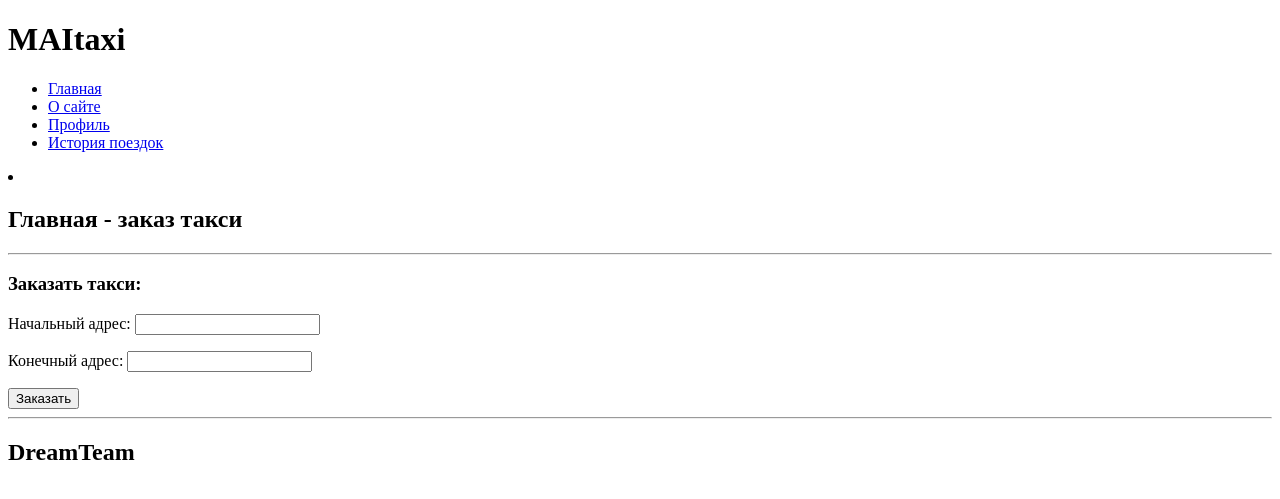
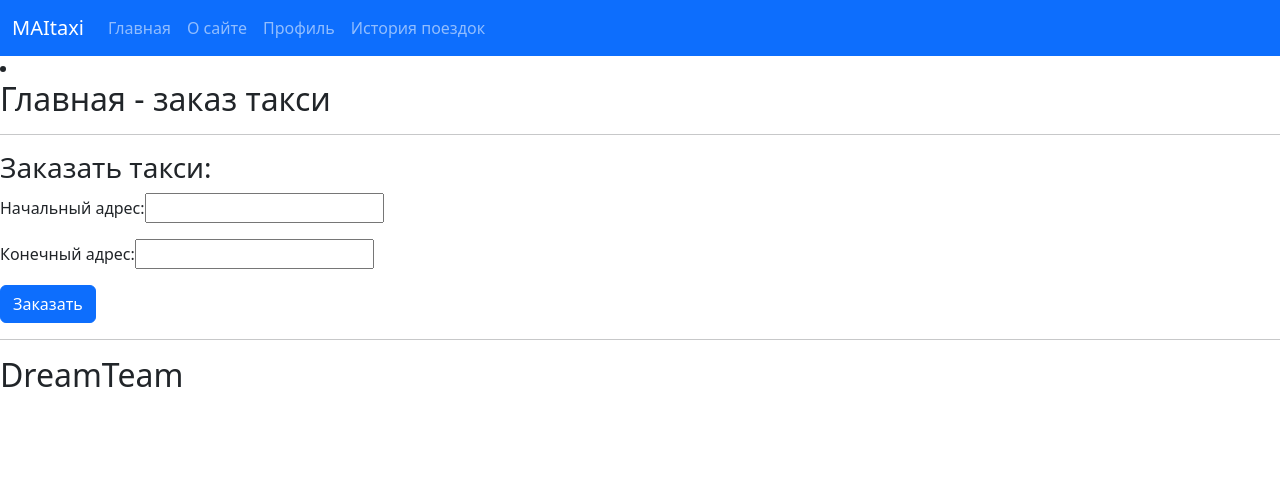
Before and after one commit to egorus1442/ItProjectTaxiDjango, a Django app: page /home/ in a window 1280 px wide. Shown: the top 499 px of the page. Run offline with Django 5.2, Linux system fonts and the light colour scheme.

Commit message:
add bootstrap to base.html | change button in home.html

```diff
--- a/main/maitaxi/templates/maitaxi/base.html
+++ b/main/maitaxi/templates/maitaxi/base.html
@@ -3,17 +3,31 @@
 <html lang="en">
 <head>
     <meta charset="UTF-8">
+    <script src="https://cdn.jsdelivr.net/npm/@popperjs/core@2.11.8/dist/umd/popper.min.js" integrity="sha384-I7E8VVD/ismYTF4hNIPjVp/Zjvgyol6VFvRkX/vR+Vc4jQkC+hVqc2pM8ODewa9r" crossorigin="anonymous"></script>
+    <script src="https://cdn.jsdelivr.net/npm/bootstrap@5.3.3/dist/js/bootstrap.min.js" integrity="sha384-0pUGZvbkm6XF6gxjEnlmuGrJXVbNuzT9qBBavbLwCsOGabYfZo0T0to5eqruptLy" crossorigin="anonymous"></script>
+    <link href="https://cdn.jsdelivr.net/npm/bootstrap@5.3.3/dist/css/bootstrap.min.css" rel="stylesheet" integrity="sha384-QWTKZyjpPEjISv5WaRU9OFeRpok6YctnYmDr5pNlyT2bRjXh0JMhjY6hW+ALEwIH" crossorigin="anonymous">
     <title>{{title}}</title>
 </head>
 <body>
     <header>
-        <h1><b>MAItaxi</b></h1>
         {% block mainmenu %}
-        <ul>
-            {% for i in menu %}
-            <li><a href="{% url i.url_name %}"> {{i.title}}</a></li>
-            {%endfor%}
-        </ul>
+    <nav class="navbar navbar-expand-lg bg-primary navbar-dark">
+        <div class="container-fluid">
+            <button class="navbar-toggler" type="button" data-bs-toggle="collapse" data-bs-target="#navbarTogglerDemo01"
+                    aria-controls="navbarTogglerDemo01" aria-expanded="false" aria-label="Toggle navigation">
+                <span class="navbar-toggler-icon"></span>
+            </button>
+            <div class="collapse navbar-collapse" id="navbarTogglerDemo01">
+                <a class="navbar-brand" href="#">MAItaxi</a>
+
+                <ul class="navbar-nav me-auto mb-2 mb-lg-0">
+                    {% for i in menu %}
+                    <li class="nav-item"><a class="nav-link" href="{% url i.url_name %}"> {{i.title}}</a></li>
+                    {%endfor%}
+                </ul>
+            </div>
+        </div>
+    </nav>
         {% endblock mainmenu %}
      </header>
 
--- a/main/maitaxi/templates/maitaxi/home.html
+++ b/main/maitaxi/templates/maitaxi/home.html
@@ -14,6 +14,6 @@
     <p><label for="{{ form.arrival_point.id_for_label }}">{{form.arrival_point.label}}: </label>{{ form.arrival_point}}</p>
     <div>{{ form.arrival_point.errors }}</div>
 
-    <button type="submit">Заказать</button>
+    <button type="submit" class="btn btn-primary">Заказать</button>
 </form>
 {% endblock %}
```
